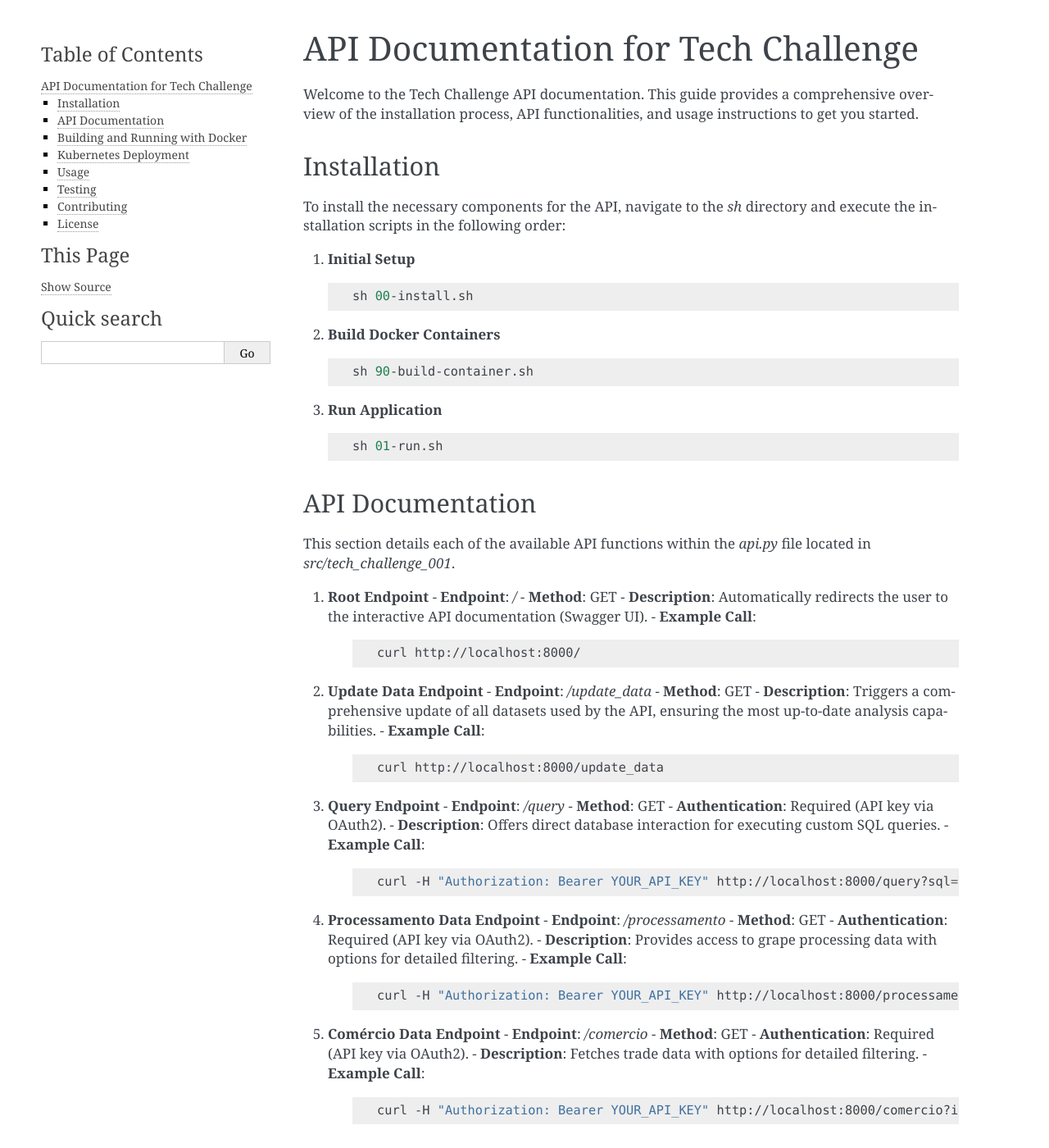
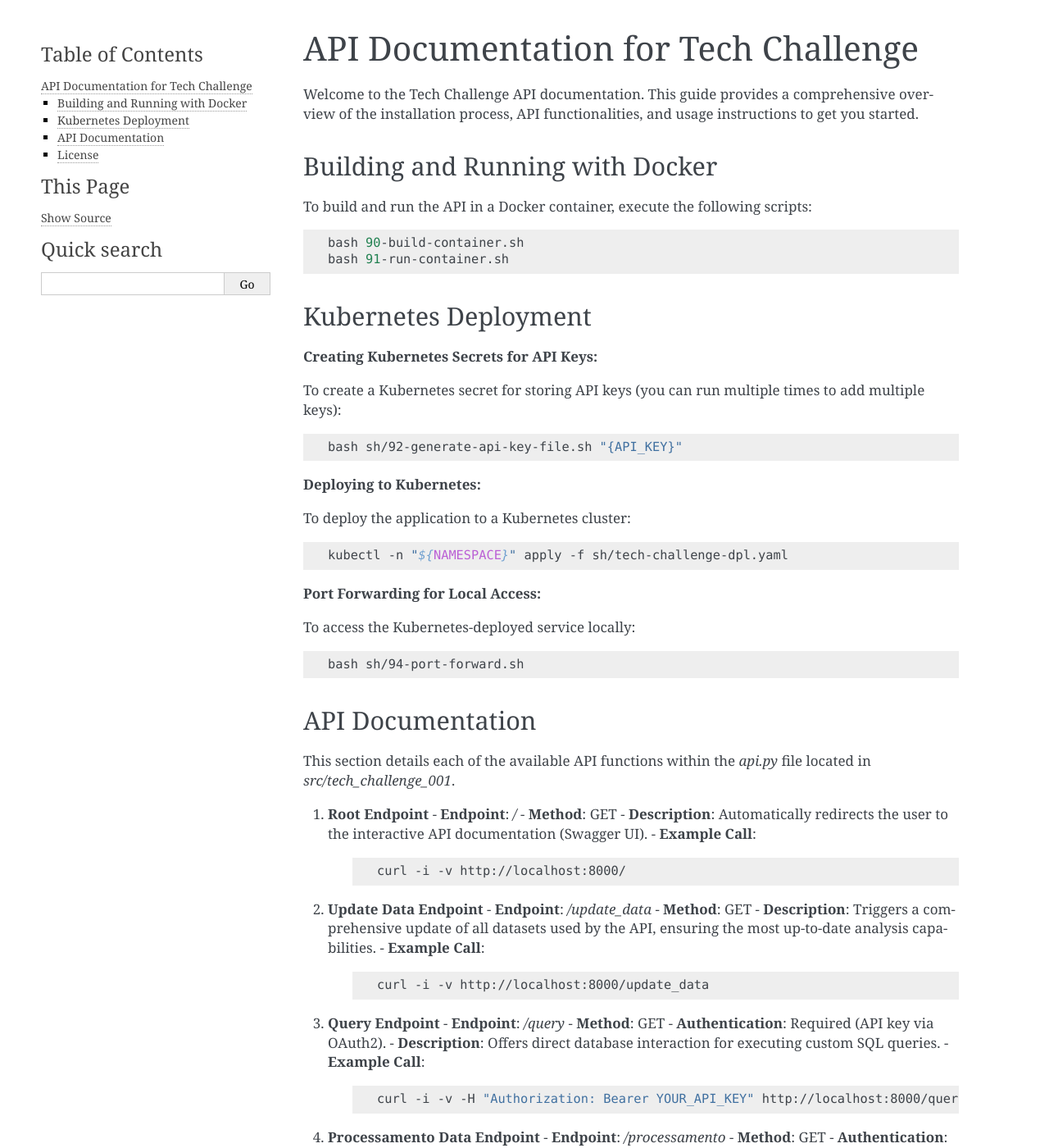
Before and after one commit to ivanpfalcao/tech-challenge-001, a Sphinx documentation site: the page built from docs/readme.rst, in a window 1280 px wide and 1400 px high. Shown: the whole window at 82% size. Built offline with Sphinx 7.4.7, drawn with Linux system fonts in a browser that asks for light colours; pages that are not in the unit, such as notebooks, are missing from menus; some of the changed text lies outside the part shown.

```diff
--- a/README.rst
+++ b/README.rst
@@ -4,28 +4,42 @@ API Documentation for Tech Challenge
 
 Welcome to the Tech Challenge API documentation. This guide provides a comprehensive overview of the installation process, API functionalities, and usage instructions to get you started.
 
-Installation
-------------
+Building and Running with Docker
+--------------------------------
 
-To install the necessary components for the API, navigate to the `sh` directory and execute the installation scripts in the following order:
+To build and run the API in a Docker container, execute the following scripts:
 
-1. **Initial Setup**
+.. code-block:: bash
 
-   .. code-block:: bash
+    bash 90-build-container.sh
+    bash 91-run-container.sh
 
-       sh 00-install.sh
+Kubernetes Deployment
+---------------------
 
-2. **Build Docker Containers**
+**Creating Kubernetes Secrets for API Keys:**
 
-   .. code-block:: bash
+To create a Kubernetes secret for storing API keys (you can run multiple times to add multiple keys):
 
-       sh 90-build-container.sh
+.. code-block:: bash
 
-3. **Run Application**
+    bash sh/92-generate-api-key-file.sh "{API_KEY}"
 
-   .. code-block:: bash
+**Deploying to Kubernetes:**
 
-       sh 01-run.sh
+To deploy the application to a Kubernetes cluster:
+
+.. code-block:: bash
+
+    kubectl -n "${NAMESPACE}" apply -f sh/tech-challenge-dpl.yaml
+
+**Port Forwarding for Local Access:**
+
+To access the Kubernetes-deployed service locally:
+
+.. code-block:: bash
+
+    bash sh/94-port-forward.sh
 
 API Documentation
 -----------------
@@ -40,7 +54,7 @@ This section details each of the available API functions within the `api.py` fil
 
      .. code-block:: bash
 
-         curl http://localhost:8000/
+         curl -i -v http://localhost:8000/
 
 2. **Update Data Endpoint**
    - **Endpoint**: `/update_data`
@@ -50,7 +64,7 @@ This section details each of the available API functions within the `api.py` fil
 
      .. code-block:: bash
 
-         curl http://localhost:8000/update_data
+         curl -i -v http://localhost:8000/update_data
 
 3. **Query Endpoint**
    - **Endpoint**: `/query`
@@ -61,7 +75,7 @@ This section details each of the available API functions within the `api.py` fil
 
      .. code-block:: bash
 
-         curl -H "Authorization: Bearer YOUR_API_KEY" http://localhost:8000/query?sql=YOUR_SQL_QUERY
+         curl -i -v -H "Authorization: Bearer YOUR_API_KEY" http://localhost:8000/query?sql=YOUR_SQL_QUERY
 
 4. **Processamento Data Endpoint**
    - **Endpoint**: `/processamento`
@@ -72,7 +86,7 @@ This section details each of the available API functions within the `api.py` fil
 
      .. code-block:: bash
 
-         curl -H "Authorization: Bearer YOUR_API_KEY" http://localhost:8000/processamento?id=1&control=organic&cultivar=variety&ano=2020
+         curl -i -v -H "Authorization: Bearer YOUR_API_KEY" http://localhost:8000/processamento?id=1&control=organic&cultivar=variety&ano=2020
 
 5. **Comércio Data Endpoint**
    - **Endpoint**: `/comercio`
@@ -83,69 +97,8 @@ This section details each of the available API functions within the `api.py` fil
 
      .. code-block:: bash
 
-         curl -H "Authorization: Bearer YOUR_API_KEY" http://localhost:8000/comercio?id=2&produto=wine&detalhe_produto=red_wine&ano=2021
+         curl -i -v -H "Authorization: Bearer YOUR_API_KEY" http://localhost:8000/comercio?id=2&produto=wine&detalhe_produto=red_wine&ano=2021
 
-Building and Running with Docker
---------------------------------
-
-To build and run the API in a Docker container, execute the following scripts:
-
-.. code-block:: bash
-
-    sh 90-build-container.sh
-    sh 91-run-container.sh
-
-Kubernetes Deployment
----------------------
-
-**Creating Kubernetes Secrets for API Keys:**
-
-To create a Kubernetes secret for storing API keys:
-
-.. code-block:: bash
-
-    kubectl create secret generic api-keys --from-file=keys/api_keys_list.txt
-
-**Deploying to Kubernetes:**
-
-To deploy the application to a Kubernetes cluster:
-
-.. code-block:: bash
-
-    kubectl apply -f sh/tech-challenge-dpl.yaml
-
-**Port Forwarding for Local Access:**
-
-To access the Kubernetes-deployed service locally:
-
-.. code-block:: bash
-
-    sh 94-port-forward.sh
-
-Usage
------
-
-To use this API, start the server by running:
-
-.. code-block:: bash
-
-    sh 01-run.sh
-
-Once the server is running, you can interact with the API via the defined endpoints using tools like curl or Postman.
-
-Testing
--------
-
-To run the automated tests for this project, execute:
-
-.. code-block:: bash
-
-    sh 99-test.sh
-
-Contributing
-------------
-
-Contributions are welcome! Please refer to `docs/contributing.rst` for guidelines on how to contribute to this project.
 
 License
 -------
--- a/docs/authors.rst
+++ b/docs/authors.rst
@@ -1,2 +1,4 @@
 .. _authors:
 .. include:: ../AUTHORS.rst
+
+Ivan Falcão
--- a/docs/contributing.rst
+++ /dev/null
@@ -1 +0,0 @@
-.. include:: ../CONTRIBUTING.rst
```
Also changed, not shown: producao.csv (deleted, +0 -52 lines), 3 other files.
